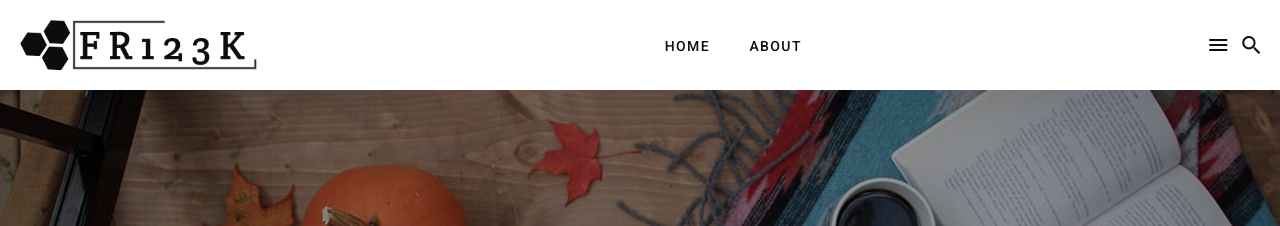
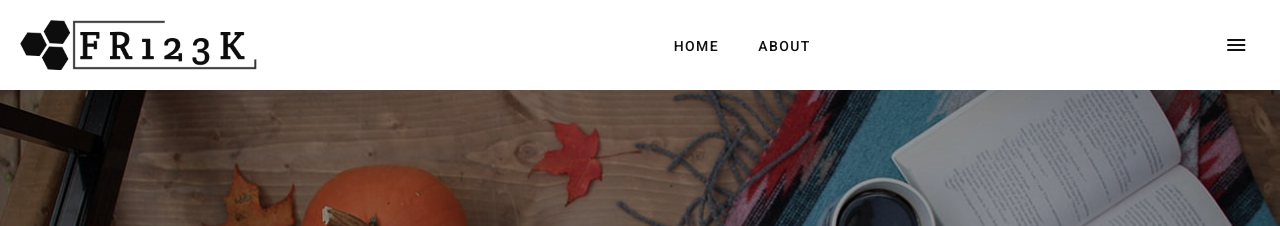
Before and after one commit to fr123k/blog-theme-magnila, a Jekyll site: the page built from index.html, in a window 1280 px wide. Shown: the top 226 px of the page. Built offline with Jekyll 4.4.1, drawn with Linux system fonts in a browser that asks for light colours; nearby versions of some CDN libraries; the list of posts is cut into pages by our own code; comment, search, counter and statistics services are not loaded.

Commit message:
Remove search icon

```diff
--- a/_includes/header.html
+++ b/_includes/header.html
@@ -92,7 +92,6 @@
 
         <div class="nav-buttons">
           <i class="nav__icon nav__icon-menu ion ion-md-menu"></i>
-          <i class="nav__icon nav__icon-search ion ion-md-search"></i>
         </div>
 
       </div>
```
